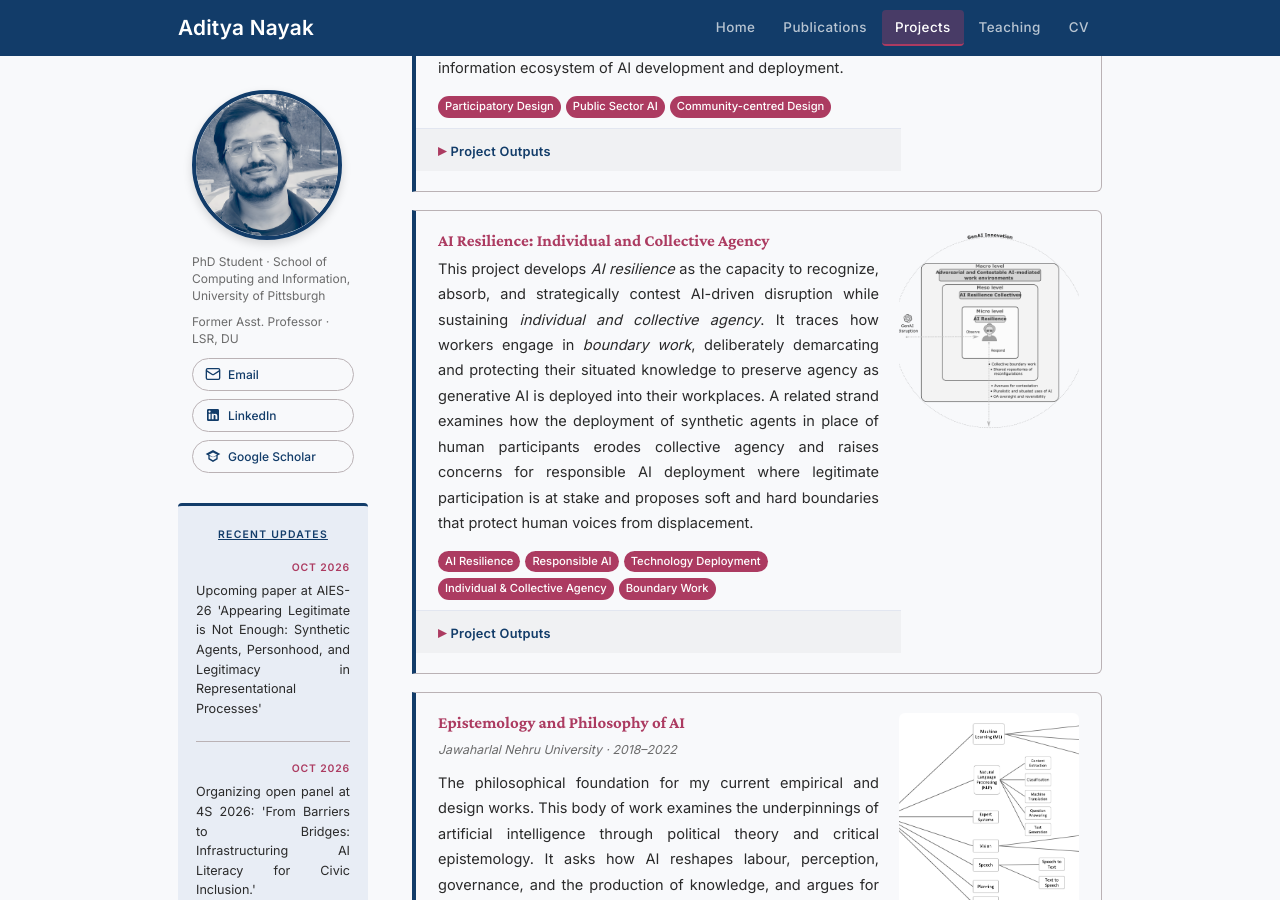
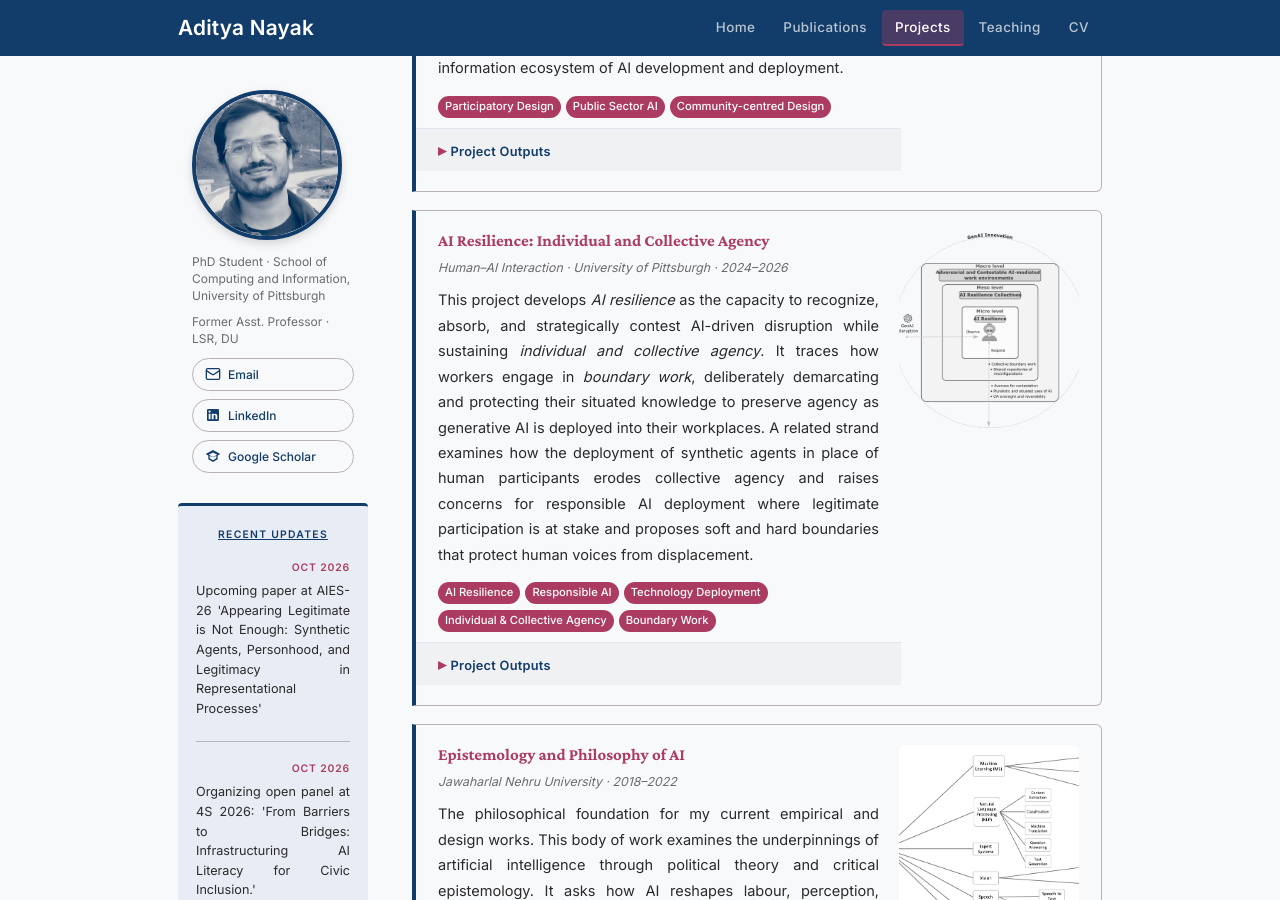
Before and after one commit to adityanayak-info/adityanayak-info.github.io, a Jekyll site: the page built from projects.md, in a window 1280 px wide and 900 px high, scrolled down 628 px. Built offline with Jekyll 4.4.1, drawn with Linux system fonts in a browser that asks for light colours.

Commit message:
Update projects.md

```diff
--- a/projects.md
+++ b/projects.md
@@ -54,6 +54,7 @@ permalink: /projects/
 <div class="project-card">
   <div class="project-card-body">
     <h3><a href="https://scholar.google.com/citations?user=2aDc8HAAAAAJ&hl=en" class="project-card-link" target="_blank" rel="noopener">AI Resilience: Individual and Collective Agency</a></h3>
+    <p class="project-meta">Human–AI Interaction · University of Pittsburgh · 2024–2026</p>
     <p>This project develops <em>AI resilience</em> as the capacity to recognize, absorb, and strategically contest AI-driven disruption while sustaining <em>individual and collective agency</em>. It traces how workers engage in <em>boundary work</em>, deliberately demarcating and protecting their situated knowledge to preserve agency as generative AI is deployed into their workplaces. A related strand examines how the deployment of synthetic agents in place of human participants erodes collective agency and raises concerns for responsible AI deployment where legitimate participation is at stake and proposes soft and hard boundaries that protect human voices from displacement.</p>
     <span class="project-tag">AI Resilience</span><span class="project-tag">Responsible AI</span><span class="project-tag">Technology Deployment</span><span class="project-tag">Individual &amp; Collective Agency</span><span class="project-tag">Boundary Work</span>
     <details class="project-outputs">
```
